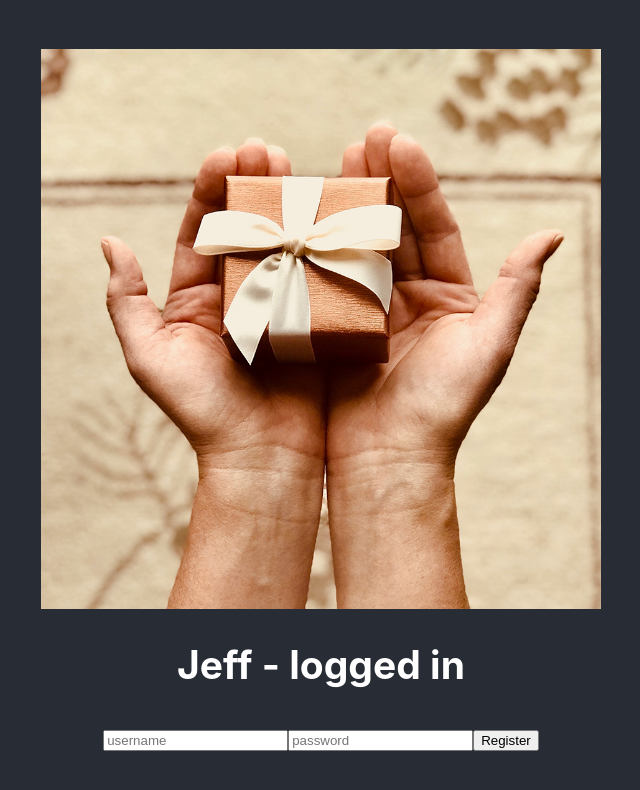
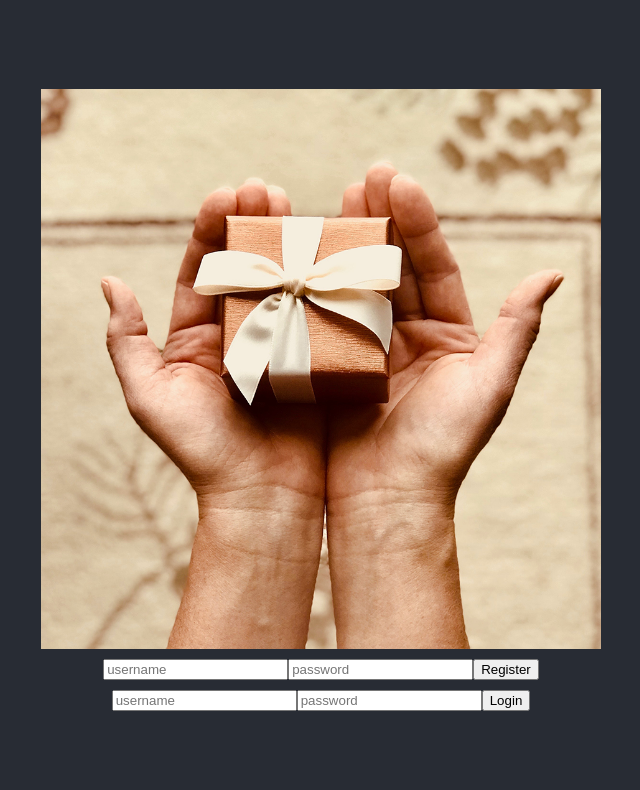
Before and after one commit to jenna-allgeier/giverly, a React (Create React App) app in the folder client/: page / in a window 1280 px wide. Shown: the top 790 px of the page, without its empty margins (319-959 px from the left). Built offline with nearby package versions, Linux system fonts and the light colour scheme.

Commit message:
login component setting state correctly

```diff
--- a/client/src/App.js
+++ b/client/src/App.js
@@ -2,6 +2,7 @@ import logo from './logo.png';
 import './styles/App.css';
 import UserInfo from './components/UserInfo';
 import Register from './components/Register';
+import Login from './components/Login';
 
 function App() {
   return (
@@ -10,6 +11,7 @@ function App() {
         <img src={logo} className="App-logo" alt="logo" />
         <UserInfo />
         <Register />
+        <Login />
       </header>
     </div>
   );
--- a/client/src/components/Login.jsx
+++ b/client/src/components/Login.jsx
@@ -0,0 +1,59 @@
+import { connect } from "react-redux"
+import { AddUsername, AddUserPassword } from "../store/actions/UserActions"
+
+const Login = (props) => {
+    console.log(props)
+
+    const handleUsernameChange = (e) => {
+        props.addUsername(e.target.value)
+    }
+
+    const handlePasswordChange = (e) => {
+        props.addUserPassword(e.target.value)
+    }
+
+    const handleSubmit = (e) => {
+        e.preventDefault()
+        // check against credentials in backend
+    }
+
+    return (
+        <div>
+            <form action="">
+                <input
+                    type="text"
+                    name='username'
+                    placeholder="username"
+                    value={props.userState.addUsername}
+                    onChange={handleUsernameChange}
+                />
+                <input
+                    type="text"
+                    name='password'
+                    placeholder="password"
+                    value={props.userState.addUserPassword}
+                    onChange={handlePasswordChange}
+                />
+                <button type="submit" onClick={handleSubmit}>
+                    Login
+                </button>
+            </form>
+        </div>
+
+    )
+}
+
+const mapStateToProps = (state) => {
+    return {
+        userState: state.userState
+    }
+}
+
+const mapActionsToProps = (dispatch) => {
+    return {
+        addUsername: (username) => dispatch(AddUsername(username)),
+        addUserPassword: (password) => dispatch(AddUserPassword(password)),
+    }
+}
+
+export default connect(mapStateToProps, mapActionsToProps)(Login)
--- a/client/src/components/UserInfo.jsx
+++ b/client/src/components/UserInfo.jsx
@@ -5,7 +5,7 @@ const UserInfo = (props) => {
 
     return (
         <div>
-            <h2>{props.userState.user.username}</h2>
+
 
         </div>
     )
--- a/client/src/store/actions/UserActions.js
+++ b/client/src/store/actions/UserActions.js
@@ -1,8 +1,14 @@
-import { CURRENT_USER, CREATE_USERNAME, CREATE_USERPASSWORD, REGISTER_USERNAME, REGISTER_USERPASSWORD } from "../types"
+import { CURRENT_USERNAME, CURRENT_USERPASSWORD, CREATE_USERNAME, CREATE_USERPASSWORD,
+    REGISTER_USERNAME, REGISTER_USERPASSWORD } from "../types"
 
-export const AddUser = (user) => ({
-    type: CURRENT_USER,
+export const AddUsername = (user) => ({
+    type: CURRENT_USERNAME,
     payload: user
+})
+
+export const AddUserPassword = (password) => ({
+    type: CURRENT_USERPASSWORD,
+    payload: password
 })
 
 export const CreateUsername = (username) => ({
--- a/client/src/store/reducers/UserReducer.js
+++ b/client/src/store/reducers/UserReducer.js
@@ -1,10 +1,9 @@
-import { CURRENT_USER, CREATE_USERNAME, CREATE_USERPASSWORD, REGISTER_USERNAME, REGISTER_USERPASSWORD } from "../types"
+import { CURRENT_USERNAME, CURRENT_USERPASSWORD, CREATE_USERNAME, CREATE_USERPASSWORD,
+    REGISTER_USERNAME, REGISTER_USERPASSWORD } from "../types"
 
 const initialState = {
-    user: {
-        username: 'Jeff - logged in',
-        password: '12345'
-    },
+    currentUsername: '',
+    currentUserPassword: '',
     createUsername: '',
     createUserPassword: '',
     registerUsername: '',
@@ -13,8 +12,10 @@ const initialState = {
 
 const UserReducer = (state = initialState, action) => {
     switch (action.type) {
-        case CURRENT_USER:
-            return { ...state, user: [...state.user, action.payload] }
+        case CURRENT_USERNAME:
+            return { ...state, currentUsername: action.payload }
+        case CURRENT_USERPASSWORD:
+            return { ...state, currentUserPassword: action.payload }
         case CREATE_USERNAME:
             return { ...state, createUsername: action.payload }
         case CREATE_USERPASSWORD:
--- a/client/src/store/types.js
+++ b/client/src/store/types.js
@@ -1,4 +1,5 @@
-export const CURRENT_USER = 'CURRENT_USER'
+export const CURRENT_USERNAME = 'CURRENT_USERNAME'
+export const CURRENT_USERPASSWORD = 'CURRENT_USERPASSWORD'
 export const CREATE_USERNAME = 'CREATE_USERNAME'
 export const CREATE_USERPASSWORD = 'CREATE_USERPASSWORD'
 export const REGISTER_USERNAME = 'REGISTER_USERNAME'
```
